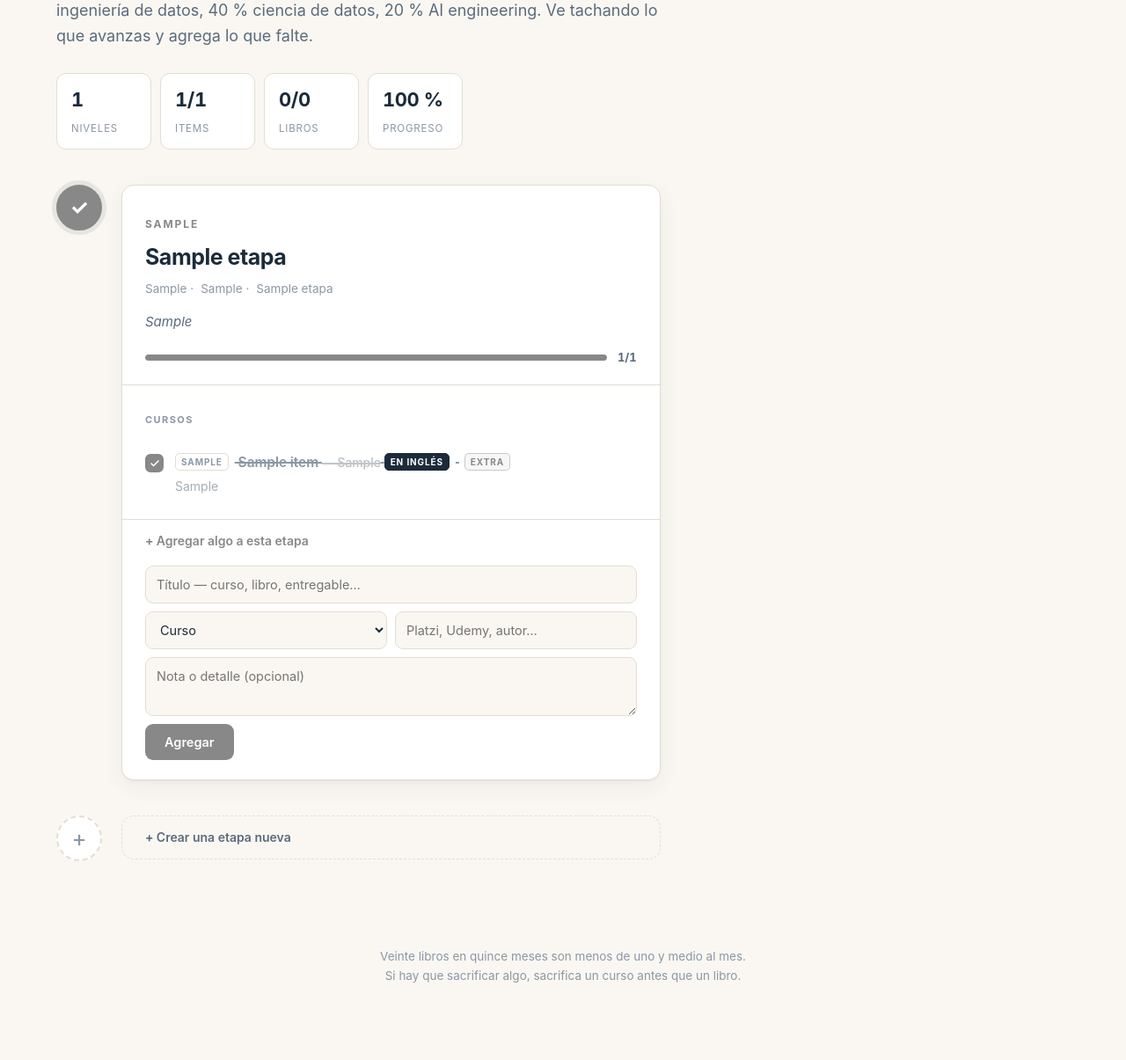
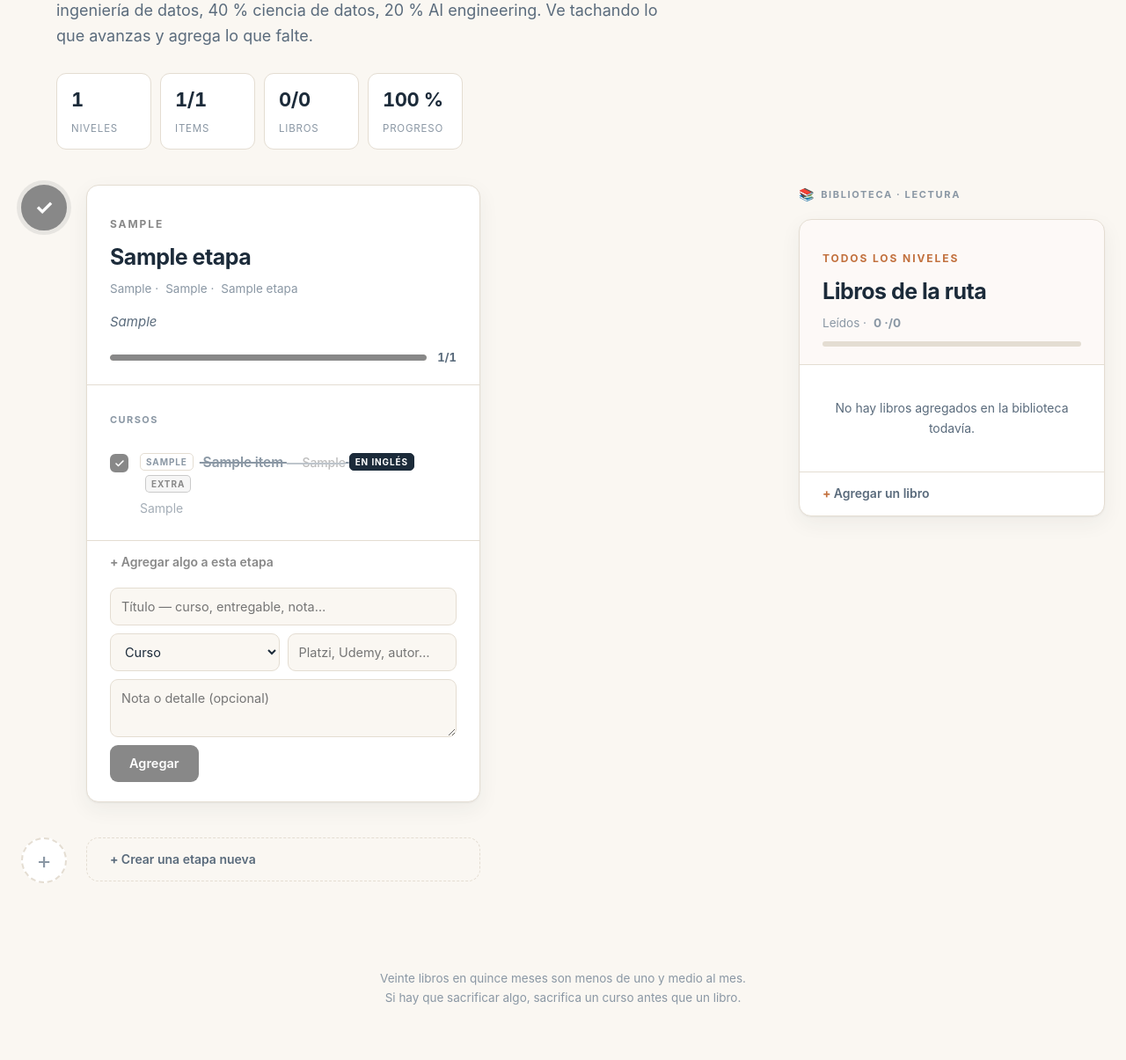
Before and after one commit to luisAlcides/roadmapaidt, a Django app: page / in a window 1280 px wide, after a click on "Agregar algo a esta etapa". Shown: the part 327-1532 px from the top of the page at 88% size. Before the commit the page ends 1444 px from the top, so only its background shows below. Run offline with Django 5.2, Linux system fonts and the light colour scheme; a user stored in the database is signed in; tables that the repository leaves empty hold one stand-in row (values such as "Sample post"); parts of the project's set-up code (start-up, migrations or seed data) failed here and were passed over.

Commit message:
feat: three-column layout with dedicated books column, global book management, and more technical content

```diff
--- a/roadmap/urls.py
+++ b/roadmap/urls.py
@@ -8,6 +8,7 @@
     path("login/", auth_views.LoginView.as_view(template_name="roadmap/login.html"), name="login"),
     path("logout/", views.logout_view, name="logout"),
     path("signup/", views.signup, name="signup"),
+    path("item/nuevo/global/", views.crear_item_global, name="crear_item_global"),
     path("item/<int:pk>/alternar/", views.alternar_item, name="alternar_item"),
     path("item/<int:pk>/borrar/", views.borrar_item, name="borrar_item"),
     path("etapa/<int:etapa_pk>/item/nuevo/", views.crear_item, name="crear_item"),
--- a/roadmap/views.py
+++ b/roadmap/views.py
@@ -16,6 +16,8 @@
     total = Item.objects.count()
     hechos = Item.objects.filter(completado=True).count()
     libros = Item.objects.filter(tipo=Item.Tipo.LIBRO)
+    libros_count = libros.count()
+    libros_hechos_count = libros.filter(completado=True).count()
 
     contexto = {
         "etapas": etapas,
@@ -23,8 +25,10 @@
         "hechos": hechos,
         "porcentaje": round(hechos * 100 / total) if total else 0,
         "tipos": Item.Tipo.choices,
-        "libros_total": libros.count(),
-        "libros_hechos": libros.filter(completado=True).count(),
+        "libros_total": libros_count,
+        "libros_hechos": libros_hechos_count,
+        "libros_porcentaje": round(libros_hechos_count * 100 / libros_count) if libros_count else 0,
+        "libros_lista": libros.select_related("etapa"),
     }
     return render(request, "roadmap/index.html", contexto)
 
@@ -39,6 +43,10 @@
     if request.headers.get("x-requested-with") == "fetch":
         total = Item.objects.count()
         hechos = Item.objects.filter(completado=True).count()
+        libros = Item.objects.filter(tipo=Item.Tipo.LIBRO)
+        libros_count = libros.count()
+        libros_hechos_count = libros.filter(completado=True).count()
+
         return JsonResponse(
             {
                 "completado": completado,
@@ -50,6 +58,9 @@
                 "global_hechos": hechos,
                 "global_total": total,
                 "global_porcentaje": round(hechos * 100 / total) if total else 0,
+                "libros_hechos": libros_hechos_count,
+                "libros_total": libros_count,
+                "libros_porcentaje": round(libros_hechos_count * 100 / libros_count) if libros_count else 0,
             }
         )
     return redirect("index")
@@ -100,6 +111,27 @@
     return redirect("index")
 
 
+@login_required
+@require_POST
+def crear_item_global(request):
+    etapa_pk = request.POST.get("etapa_pk")
+    etapa = get_object_or_404(Etapa, pk=etapa_pk)
+    titulo = request.POST.get("titulo", "").strip()
+
+    if titulo:
+        ultimo = etapa.items.order_by("-orden").first()
+        Item.objects.create(
+            etapa=etapa,
+            titulo=titulo,
+            tipo=request.POST.get("tipo") or Item.Tipo.LIBRO,
+            fuente=request.POST.get("fuente", "").strip(),
+            detalle=request.POST.get("detalle", "").strip(),
+            orden=(ultimo.orden + 1) if ultimo else 0,
+            generado=True,
+        )
+    return redirect("index")
+
+
 def signup(request):
     if request.user.is_authenticated:
         return redirect("index")
--- a/templates/roadmap/index.html
+++ b/templates/roadmap/index.html
@@ -114,12 +114,12 @@
   .ficha b { display: block; font-size: 22px; letter-spacing: -.02em; font-variant-numeric: tabular-nums; }
   .ficha span { font-size: 11.5px; color: var(--tenue); text-transform: uppercase; letter-spacing: .07em; }
 
-  /* ---------- Contenedor Layout Dos Columnas ---------- */
+  /* ---------- Contenedor Layout Tres Columnas ---------- */
   .contenedor-layout {
     max-width: 1200px; margin: 0 auto; padding: 0 24px 100px;
     display: grid; grid-template-columns: 1fr; gap: 36px;
   }
-  .columna-paralela {
+  .columna-paralela, .columna-libros {
     position: relative;
   }
   .seccion-paralela-tit {
@@ -133,11 +133,21 @@
   .nivel.nivel-paralelo::before { display: none !important; }
   .nivel.nivel-paralelo .nodo { display: none !important; }
 
-  @media (min-width: 900px) {
+  @media (min-width: 900px) and (max-width: 1200px) {
     .contenedor-layout {
       grid-template-columns: 1.6fr 1fr;
     }
-    .columna-paralela {
+    .columna-libros {
+      grid-column: 1 / -1; /* spans full width on medium screens */
+    }
+  }
+
+  @media (min-width: 1200px) {
+    .contenedor-layout {
+      grid-template-columns: 1.8fr 1fr 1.2fr;
+      max-width: 1400px;
+    }
+    .columna-paralela, .columna-libros {
       position: sticky; top: 90px;
     }
   }
@@ -345,7 +355,7 @@
   <div class="fichas">
     <div class="ficha"><b>{{ etapas|length }}</b><span>Niveles</span></div>
     <div class="ficha"><b>{{ hechos }}/{{ total }}</b><span>Items</span></div>
-    <div class="ficha"><b>{{ libros_hechos }}/{{ libros_total }}</b><span>Libros</span></div>
+    <div class="ficha"><b id="g-libros-cifras">{{ libros_hechos }}/{{ libros_total }}</b><span>Libros</span></div>
     <div class="ficha"><b>{{ porcentaje }} %</b><span>Progreso</span></div>
   </div>
 </section>
@@ -381,6 +391,7 @@
 
         {% regroup etapa.items.all by tipo as grupos %}
         {% for grupo in grupos %}
+          {% if grupo.grouper != 'libro' %}
           <p class="grupo-tit">{{ grupo.list.0.get_tipo_display|titulo_grupo }}</p>
           {% for item in grupo.list %}
           <div class="item {{ item.tipo }} {% if item.completado %}ok{% endif %}" data-item="{{ item.pk }}">
@@ -405,15 +416,18 @@
             </form>
           </div>
           {% endfor %}
+          {% endif %}
         {% endfor %}
 
         <details class="agregar">
           <summary>Agregar algo a esta etapa</summary>
           <form class="nuevo" method="post" action="{% url 'crear_item' etapa.pk %}">
             {% csrf_token %}
-            <input class="ancho" type="text" name="titulo" placeholder="Título — curso, libro, entregable…" required>
+            <input class="ancho" type="text" name="titulo" placeholder="Título — curso, entregable, nota…" required>
             <select name="tipo">
-              {% for valor, nombre in tipos %}<option value="{{ valor }}">{{ nombre }}</option>{% endfor %}
+              <option value="curso">Curso</option>
+              <option value="entregable">Entregable</option>
+              <option value="nota">Nota</option>
             </select>
             <input type="text" name="fuente" placeholder="Platzi, Udemy, autor…">
             <textarea class="ancho" name="detalle" placeholder="Nota o detalle (opcional)"></textarea>
@@ -478,6 +492,7 @@
 
         {% regroup etapa.items.all by tipo as grupos %}
         {% for grupo in grupos %}
+          {% if grupo.grouper != 'libro' %}
           <p class="grupo-tit">{{ grupo.list.0.get_tipo_display|titulo_grupo }}</p>
           {% for item in grupo.list %}
           <div class="item {{ item.tipo }} {% if item.completado %}ok{% endif %}" data-item="{{ item.pk }}">
@@ -502,15 +517,18 @@
             </form>
           </div>
           {% endfor %}
+          {% endif %}
         {% endfor %}
 
         <details class="agregar">
           <summary>Agregar algo a esta etapa</summary>
           <form class="nuevo" method="post" action="{% url 'crear_item' etapa.pk %}">
             {% csrf_token %}
-            <input class="ancho" type="text" name="titulo" placeholder="Título — curso, libro, entregable…" required>
+            <input class="ancho" type="text" name="titulo" placeholder="Título — curso, entregable, nota…" required>
             <select name="tipo">
-              {% for valor, nombre in tipos %}<option value="{{ valor }}">{{ nombre }}</option>{% endfor %}
+              <option value="curso">Curso</option>
+              <option value="entregable">Entregable</option>
+              <option value="nota">Nota</option>
             </select>
             <input type="text" name="fuente" placeholder="Platzi, Udemy, autor…">
             <textarea class="ancho" name="detalle" placeholder="Nota o detalle (opcional)"></textarea>
@@ -521,6 +539,76 @@
     </div>
     {% endif %}
     {% endfor %}
+  </aside>
+
+  <aside class="columna-libros">
+    <div class="seccion-paralela-tit">
+      <span>📚</span> Biblioteca · Lectura
+    </div>
+    <div class="nivel nivel-paralelo" style="--nivel-color: var(--acento)">
+      <div class="nodo" style="display: none;"></div>
+      <article class="tarjeta">
+        <div class="tarjeta-cab" style="background: color-mix(in srgb, var(--acento) 4%, transparent);">
+          <p class="kicker">Todos los niveles</p>
+          <h2>Libros de la ruta</h2>
+          <div class="meta" style="margin-top: 6px;">
+            <span>Leídos</span>
+            <b><span class="libros-hechos-span">{{ libros_hechos }}</span>/<span class="libros-total-span">{{ libros_total }}</span></b>
+          </div>
+          <div class="medidor" style="height: 6px; margin-top: 10px;">
+            <i class="libros-barra-i" style="display: block; height: 100%; width: {{ libros_porcentaje }}%; background: var(--acento); transition: width 0.3s;"></i>
+          </div>
+        </div>
+
+        {% for item in libros_lista %}
+        <div class="item {{ item.tipo }} {% if item.completado %}ok{% endif %}" data-item="{{ item.pk }}" style="border-top: 1px solid color-mix(in srgb, var(--linea) 55%, transparent);">
+          <button class="caja" type="button" aria-label="Marcar «{{ item.titulo }}»"
+                  aria-pressed="{{ item.completado|yesno:'true,false' }}">
+            <svg viewBox="0 0 24 24"><polyline points="20 6 9 17 4 12"/></svg>
+          </button>
+          <div class="cuerpo">
+            <div class="titulo">
+              <span class="etiqueta" style="border-color: {{ item.etapa.color }}; color: {{ item.etapa.color }}; background: color-mix(in srgb, {{ item.etapa.color }} 8%, transparent); font-size: 9px; padding: 0 5px; margin-right: 5px; vertical-align: middle;">
+                {{ item.etapa.kicker }}
+              </span>
+              {{ item.titulo }}
+              {% if item.fuente %}<span class="fuente">— {{ item.fuente }}</span>{% endif %}
+            </div>
+            {% if item.detalle %}<p class="detalle">{{ item.detalle }}</p>{% endif %}
+          </div>
+          <form method="post" action="{% url 'borrar_item' item.pk %}"
+                onsubmit="return confirm('¿Borrar «{{ item.titulo|escapejs }}»?')">
+            {% csrf_token %}
+            <button class="borrar" type="submit" aria-label="Borrar libro">×</button>
+          </form>
+        </div>
+        {% empty %}
+        <p style="padding: 24px; color: var(--tinta-suave); text-align: center; font-size: 14px;">
+          No hay libros agregados en la biblioteca todavía.
+        </p>
+        {% endfor %}
+
+        <details class="agregar" style="border-top: 1px solid var(--linea);">
+          <summary>Agregar un libro</summary>
+          <form class="nuevo" method="post" action="{% url 'crear_item_global' %}">
+            {% csrf_token %}
+            <input type="hidden" name="tipo" value="libro">
+            <input class="ancho" type="text" name="titulo" placeholder="Título del libro..." required>
+            <input type="text" name="fuente" placeholder="Autor / Fuente..." required>
+
+            <select name="etapa_pk" required style="width: 100%;">
+              <option value="" disabled selected>Selecciona el nivel/etapa...</option>
+              {% for e in etapas %}
+                <option value="{{ e.pk }}">{{ e.orden }} · {{ e.titulo }}</option>
+              {% endfor %}
+            </select>
+
+            <textarea class="ancho" name="detalle" placeholder="Nota o por qué leerlo (opcional)"></textarea>
+            <button class="enviar" type="submit">Agregar Libro</button>
+          </form>
+        </details>
+      </article>
+    </div>
   </aside>
 </div>
 
@@ -551,6 +639,8 @@
       item.classList.toggle('ok', d.completado);
       caja.setAttribute('aria-pressed', d.completado);
 
+      // Si el item pertenece a una tarjeta de etapa, actualizarla
+      if (nivel && nivel.querySelector('.e-barra')) {
         nivel.querySelector('.e-barra').style.width = d.etapa_porcentaje + '%';
         nivel.querySelector('.e-hechos').textContent = d.etapa_hechos;
         nivel.classList.toggle('hecha', d.etapa_completa);
@@ -562,10 +652,27 @@
           numero.hidden = d.etapa_completa;
           marca.hidden = !d.etapa_completa;
         }
+      }
 
+      // Actualizar progreso global de items
       document.getElementById('g-hechos').textContent = d.global_hechos;
       document.getElementById('g-pct').textContent = d.global_porcentaje + ' %';
       document.getElementById('g-barra').style.width = d.global_porcentaje + '%';
+
+      // Actualizar cifras globales y locales de libros
+      const gLibrosCifras = document.getElementById('g-libros-cifras');
+      if (gLibrosCifras) {
+        gLibrosCifras.textContent = d.libros_hechos + '/' + d.libros_total;
+      }
+
+      const librosHechosSpans = document.querySelectorAll('.libros-hechos-span');
+      const librosTotalSpans = document.querySelectorAll('.libros-total-span');
+      const librosBarras = document.querySelectorAll('.libros-barra-i');
+
+      librosHechosSpans.forEach(el => el.textContent = d.libros_hechos);
+      librosTotalSpans.forEach(el => el.textContent = d.libros_total);
+      librosBarras.forEach(el => el.style.width = d.libros_porcentaje + '%');
+
     } catch (e) {
       item.classList.toggle('ok');  // revertir si el servidor falló
       console.error('No se pudo guardar el cambio:', e);
```
Also changed, not shown: roadmap/management/commands/cargar_extras.py (+66 -0 lines). Lines whose indentation alone changed are shown as unchanged.
